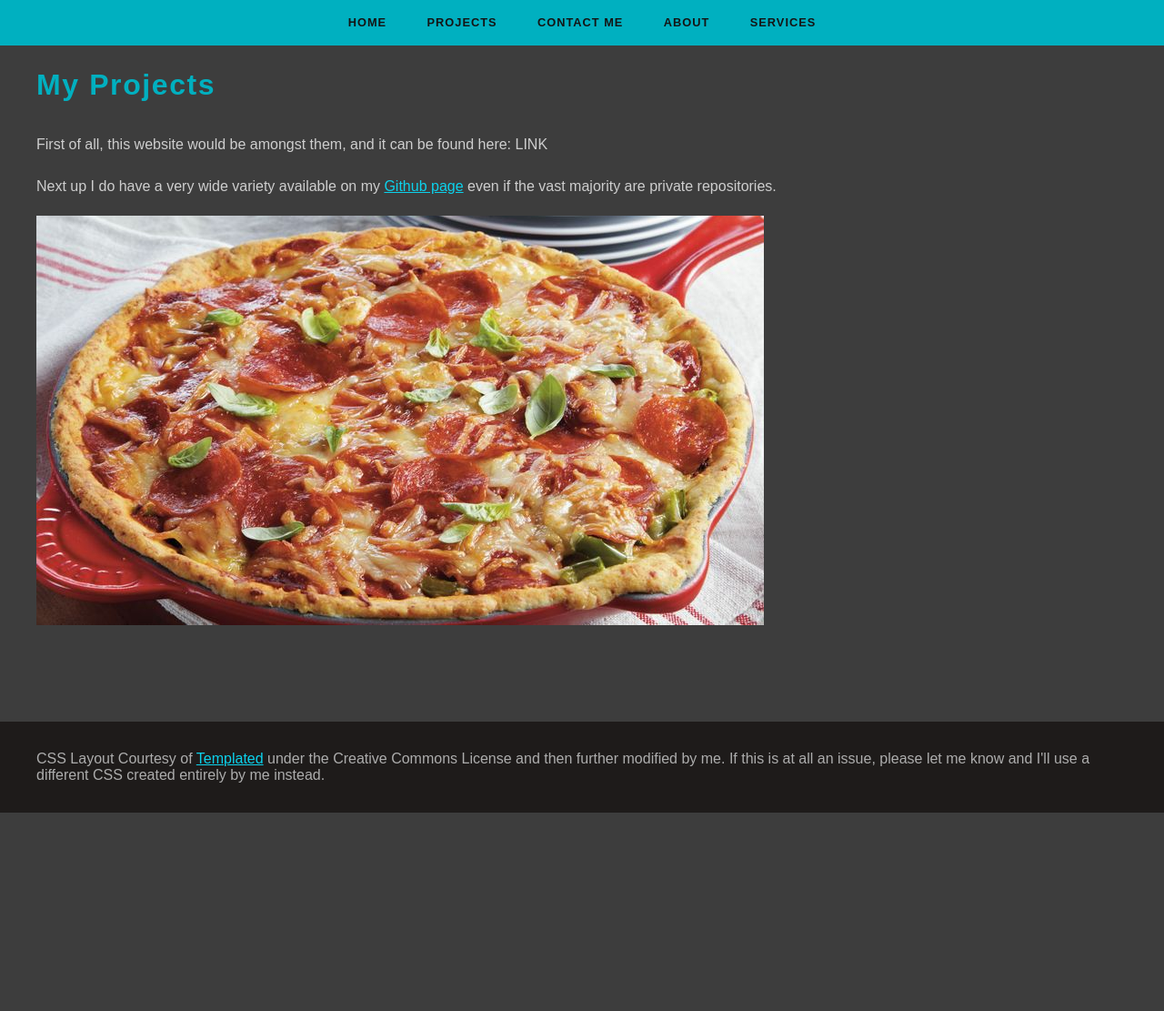
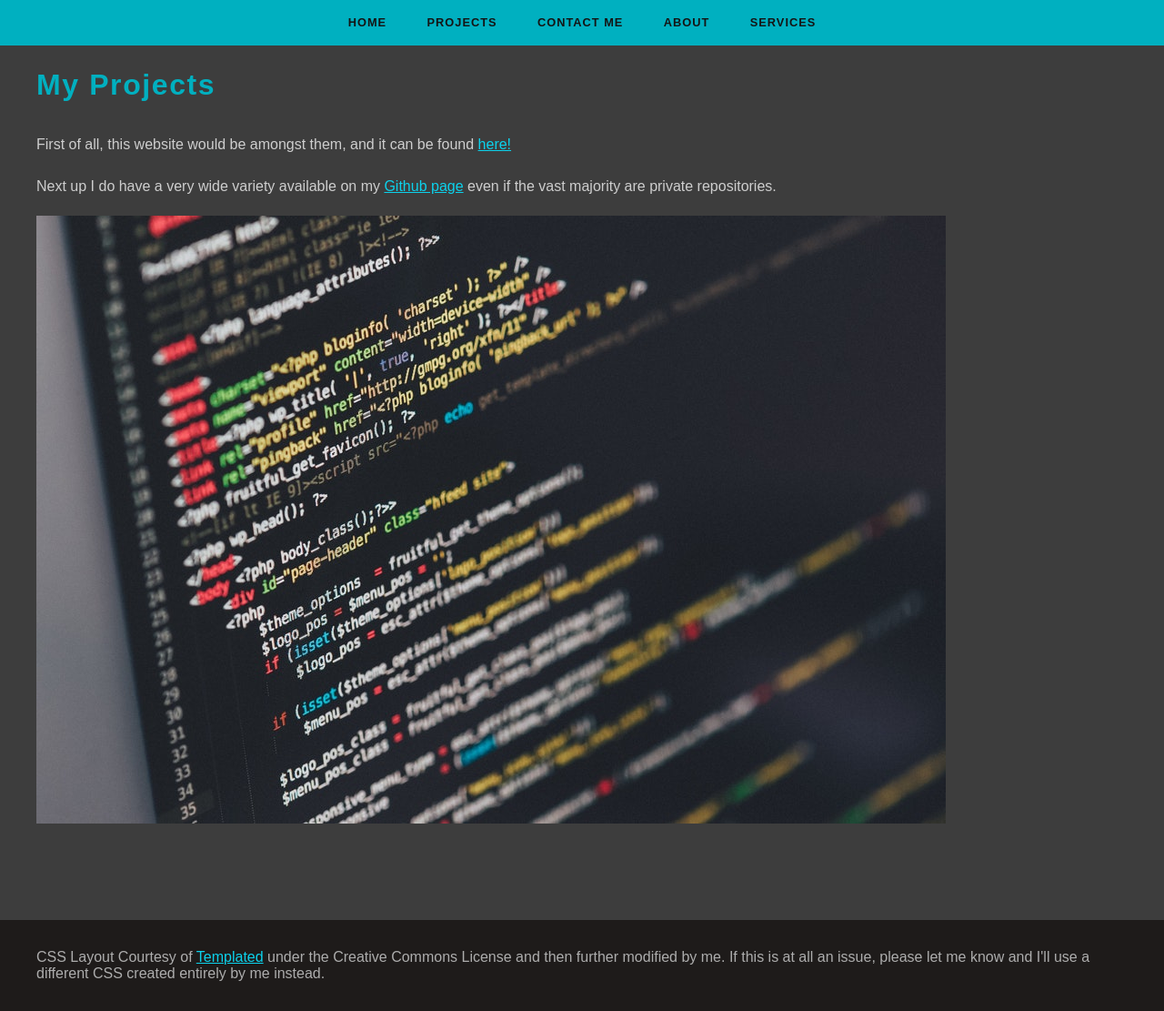
Before and after one commit to obscure-reference/Assignment1Pt1RP, a Node server app: page /projects in a window 1280 px wide. Shown: the whole page at 91% size. Before the commit the page ends 893 px from the top, so only its background shows below. Run offline with Node 20, Linux system fonts and the light colour scheme.

Commit message:
Cleaned up excess CSS declarations, added documentation, removed pizza, and fixed badly declared header and footer formating. Ready for upload

```diff
--- a/controllers/exampleUsage.js
+++ b/controllers/exampleUsage.js
@@ -1,4 +1,9 @@
 const url = require('url');
+/** Author: Roman Polonyankin
+ * File Name: exampleUsage.js
+ * Website Name: Assignment 1
+ * File Description: This controller is used to get, render, and activate the appropriate route when called from the index route.
+ */
 
 
 //Each of the blocks below is used to get, render, and activate the appropriate route when called from the index route.
--- a/public/stylesheets/default.css
+++ b/public/stylesheets/default.css
@@ -1,3 +1,10 @@
+/** Author: Templated (https://templated.co/retention) & Edited by Roman Polonyaknin
+ * File Name: default.css
+ * Website Name: Assignment 1
+ * File Description: This is a modified CSS template courtesy of Templated.co, containing all CSS information
+ */
+
+
 html, body {
 	height: 100%;
 }
@@ -106,7 +113,7 @@ hr {
 		color: rgb(189, 189, 189);
 	}
 
-/** WRAPPER */
+/** MAIN CONTENT WRAPPER */
 
 #wrapper {
 	background: #FFFFFF url(images/bg01.png) repeat;
@@ -127,79 +134,10 @@ hr {
 }
 
 
-/*********************************************************************************/
-/* Wrappers                                                                      */
-/*********************************************************************************/
-
-#header-wrapper
-{
-	overflow: hidden;
-	background-size: 100%;
-	background: #333333;
-}
 
 
-/*********************************************************************************/
-/* Header                                                                        */
-/*********************************************************************************/
 
-	#header
-	{
-		position: relative;
-		overflow: hidden;
-		text-align: center;
-	}
-
-/*********************************************************************************/
-/* Logo                                                                          */
-/*********************************************************************************/
-
-	#logo
-	{
-		width: 500px;
-		height: 100px;
-		margin: 0 auto;
-		padding: 2em 0em;
-		text-transform: uppercase;
-	}
-
-	#logo h1
-	{
-		letter-spacing: 0.10em;
-		font-size: 3em;
-	}
-
-	#logo p
-	{
-		letter-spacing: 0.10em;
-		color: #FFF;
-	}
-
-	#logo a
-	{
-		text-decoration: none;
-		color: #FFF;
-	}
-
-/*********************************************************************************/
-/* Banner                                                                        */
-/*********************************************************************************/
-
-	#banner
-	{
-		position: absolute;
-		left: 0;
-		overflow: hidden;
-		z-index: 1;
-	}
-
-	#banner .image
-	{
-		border: 5px solid #FFFFFF;
-	}
-
-
-/** MENU */
+/** NAV MENU */
 
 #menu-wrapper
 {
@@ -253,13 +191,7 @@ hr {
 	padding: 0em 0em 5em 0em;
 }
 
-/** CONTENT */
 
-#content
-{
-	float: right;
-	width: 790px;
-}
 
 /*********************************************************************************/
 /* Footer                                                                        */
@@ -276,50 +208,3 @@ hr {
 	{
 		color: #ADADAD;
 	}
-
-	#footer .title h2
-	{
-		font-weight: 400;
-		font-size: 1.2em;
-		color: #FFF;
-	}
-
-	#footer .title
-	{
-		border-color: #2D2926 !important;
-	}
-
-	#footer .style1 li
-	{
-		border-color: #2D2926 !important;
-	}
-
-	#footer .style1 a
-	{
-		letter-spacing: 0.10em;
-		font-size:1em;
-		color: #B1B1B1;
-	}
-
-	#box1
-	{
-		float: left;
-		width: 354px;
-		margin-right: 24px;
-		padding-right: 30px;
-	}
-
-	#box2
-	{
-		float: left;
-		width: 354px;
-		margin-left: 24px;
-		padding-right: 30px;
-	}
-
-	#box3
-	{
-		float: right;
-		width: 344px;
-		padding-left: 40px;
-	}
--- a/views/aboutme.ejs
+++ b/views/aboutme.ejs
@@ -4,9 +4,9 @@
 
     <title><%= title %></title>
     <link rel='stylesheet' href='/stylesheets/default.css' />
+    <% include partials/header %>
   </head>
 
-  <% include partials/header %>
   <body>
 
 
--- a/views/contact.ejs
+++ b/views/contact.ejs
@@ -4,9 +4,10 @@
 
     <title><%= title %></title>
     <link rel='stylesheet' href='/stylesheets/default.css' />
+    <% include partials/header %>
   </head>
 
-  <% include partials/header %>
+
   <body>
 
 
@@ -15,7 +16,7 @@
             <h2>Contact Information</h2>
  </div>
           <p>The best and easiest way of contacting me would be through my email: TotallyRealEmail@RealEmail.ca</p>
-          <p>If not, I'm available through a definitely real phone number as well: 705-111-1234</p>
+          <p>If not, I'm available through a definitely real phone number as well: 444-111-1234</p>
 
 
         </div>
--- a/views/index.ejs
+++ b/views/index.ejs
@@ -4,9 +4,9 @@
 
     <title><%= title %></title>
     <link rel='stylesheet' href='/stylesheets/default.css' />
+    <% include partials/header %>
   </head>
 
-  <% include partials/header %>
   <body>
 
 
--- a/views/partials/footer.ejs
+++ b/views/partials/footer.ejs
@@ -1,16 +1,14 @@
-<!DOCTYPE html>
-<html>
-    <head>
-    </head>
+    <!--
 
-    <body>
+      Author: Templated & Edited By Roman Polonyankin
+ * File Name: footer.ejs
+ * Website Name: Assignment 1
+ * File Description: This is the footer containing the site-wide credits to Templated.
 
-    </body>
+     -->
     <div id="footer-wrapper">
         <div id="footer" class="container">
     CSS Layout Courtesy of <a href="http://templated.co/retention">Templated</a> under the Creative Commons License and then further modified by me.
     If this is at all an issue, please let me know and I'll use a different CSS created entirely by me instead.
   </div>
 </div>
-
-</html>
--- a/views/partials/header.ejs
+++ b/views/partials/header.ejs
@@ -1,20 +1,23 @@
-<!DOCTYPE html>
-<html>
-    <head>
-    </head>
-    <body>
-            <!-- <nav>
-                  <div class="nav-wrapper">
-                      <ul id="nav-mobile" class="right hide-on-med-and-down">
-                               <a href="/">Home</a>
-                               <a href="/projects">Projects</a>
-                               <a href="/contact">Contact Me</a>
-                               <a href="/aboutme">About</a>
-                               <a href="/services">Services</a>
-                      </ul>
-                    </div>
-              </nav> -->
+    <!--
 
+      Author: Templated & Edited By Roman Polonyankin
+ * File Name: header.ejs
+ * Website Name: Assignment 1
+
+ * File Description:
+ This is the header containing the nav information.
+ Also includes code for jquery as a demonstration of knowing how to add it, however the site itself doesn't really need it.
+
+ NOTE: In case I forget to put this later in the readme. Thank you for the advice with including all the HTML document declarations and header information
+ in this file, however, as you can see of course I forgot to take it into account when I started this project. Please understand that I fully know what you meant
+ and I'm definitely going to make use of it for my next assignment, I just ask that you please don't deduct any marks for it. It's up  to your discretion of course,
+ but just a simple request and acknowledgement from me.
+
+ The focus of the website is to also have a very clean, easy to look at and comphrehend appearance that also runs extremely lightly and effieciently, hence
+ why I chose to base it off of the CSS layout that I did. Function over form, but there is still some, in this case.
+
+     -->
+     <script src="https://unpkg.com/jquery@3.3.1/dist/jquery.js"></script>
               <div id="menu-wrapper">
                   <div id="menu" class="container">
                     <ul>
@@ -26,6 +29,3 @@
                     </ul>
                   </div>
                 </div>
-
-                </body>
-</html>
--- a/views/projects.ejs
+++ b/views/projects.ejs
@@ -4,9 +4,9 @@
 
     <title><%= title %></title>
     <link rel='stylesheet' href='/stylesheets/default.css' />
+    <% include partials/header %>
   </head>
 
-  <% include partials/header %>
   <body>
 
 
@@ -15,13 +15,13 @@
             <h2>My Projects</h2>
  </div>
          <p>
-           First of all, this website would be amongst them, and it can be found here: LINK
+           First of all, this website would be amongst them, and it can be found <a href="/">here!</a>
          </p>
          <p>
           Next up I do have a very wide variety available on my <a href="https://github.com/obscure-reference?tab=repositories">Github page</a> even if the vast majority are private repositories.
          </p>
          <p>
-         <img class="w3-round" src="images\pizzapie.jpg" border="0" alt="Picturarooni Goes Here">
+         <img class="w3-round" src="images\code.jpg" border="0" alt="Picture of code.">
        </p>
 
         </div>
--- a/views/services.ejs
+++ b/views/services.ejs
@@ -4,9 +4,10 @@
 
     <title><%= title %></title>
     <link rel='stylesheet' href='/stylesheets/default.css' />
+    <% include partials/header %>
   </head>
 
-  <% include partials/header %>
+
   <body>
 
 
```
Also changed, not shown: app.js (+7 -0 lines), routes/index.js (+8 -0 lines), public/images/code.jpg (added), public/images/pizzapie.jpg (deleted).
